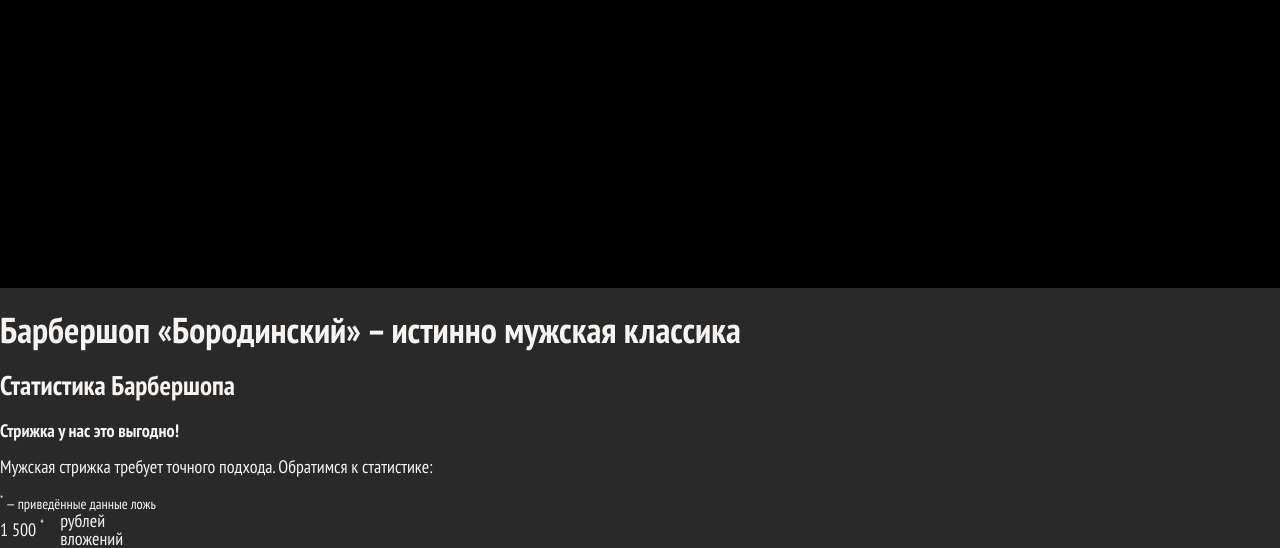
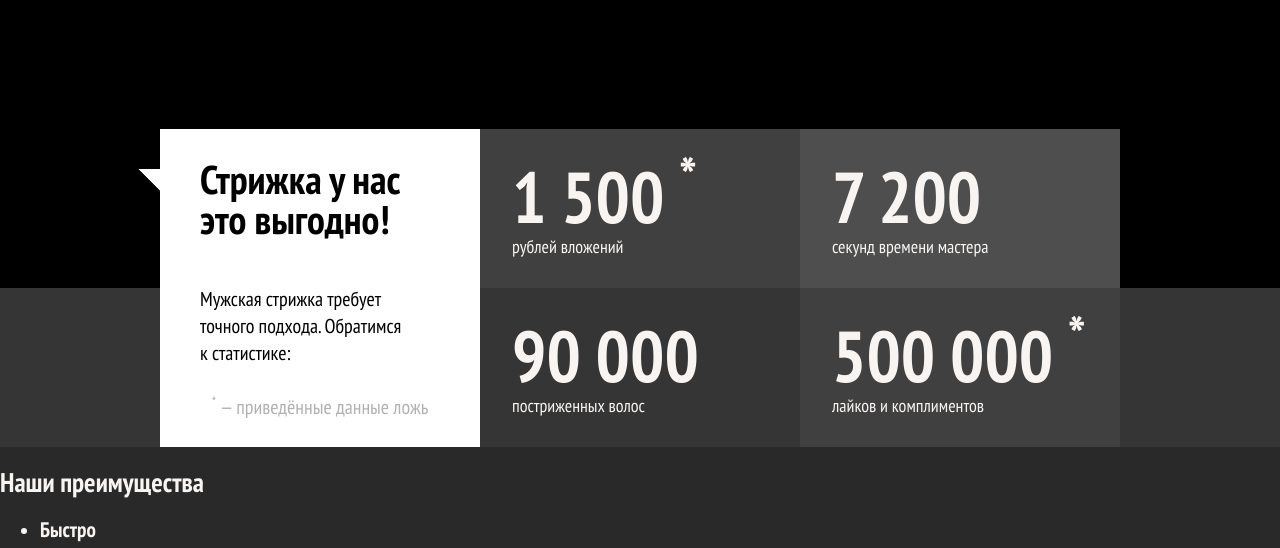
Before and after one commit to Kapatych/Barbershop, a website: page index.html in a window 1280 px wide. Shown: the part 434-982 px from the top of the page. Drawn offline with Linux system fonts and the light colour scheme.

Commit message:
Add stats

```diff
--- a/index.html
+++ b/index.html
@@ -40,9 +40,11 @@
         <ul class="nav__list user-panel">
           <li class="user-panel__item">
             <a class="user-panel__login" href="#">
-              <svg class="user-panel__login-icon" xmlns="http://www.w3.org/2000/svg" viewBox="0 0 16 16" width="16" height="16" fill="#fff">
+              <svg class="user-panel__login-icon" xmlns="http://www.w3.org/2000/svg" viewBox="0 0 16 16" width="16"
+                   height="16" fill="#fff">
                 <path d="M0 7h7.01V4.06l3.95 3.95-3.95 3.9V9.06L0 9.02V7z"></path>
-                <path d="M7.01 0v2h7.02v11.99H7.01V16H16V0H7.01z"></path></svg>
+                <path d="M7.01 0v2h7.02v11.99H7.01V16H16V0H7.01z"></path>
+              </svg>
               <span>Войти</span>
             </a>
           </li>
@@ -54,37 +56,39 @@
 </header>
 
 <main class="main">
-  <h1 class="main-title visually-hidden">Барбершоп «Бородинский» – истинно мужская классика</h1>
+  <h1 class="hidden">Барбершоп «Бородинский» – истинно мужская классика</h1>
   <section class="stats">
+    <div class="stats__container container">
       <div class="stats__header">
-      <h2 class="visually-hidden">Статистика Барбершопа</h2>
-      <b class="stats__slogan">Стрижка у нас это выгодно!</b>
-      <p class="stats__intro">Мужская стрижка требует точного подхода. Обратимся к статистике:</p>
-      <small class="stats__legend stats__legend--top">
+        <h2 class="hidden">Статистика Барбершопа</h2>
+        <p class="stats__slogan">Стрижка у нас <br> это выгодно!</p>
+        <p class="stats__text">Мужская стрижка требует точного подхода. Обратимся к статистике:</p>
+        <span class="stats__legend stats__legend--top">
         <sup>*</sup> — приведённые данные ложь
-      </small>
+      </span>
       </div>
-    <table class="stats__list">
-      <tr>
-        <td class="stats__value">1 500 <sup>*</sup></td>
-        <td class="stats__field">рублей<br>вложений</td>
-      </tr>
-      <tr>
-        <td class="stats__value">7 200 <sup>*</sup></td>
-        <td class="stats__field">секунд<br>времени мастера</td>
-      </tr>
-      <tr>
-        <td class="stats__value">90 000 <sup>*</sup></td>
-        <td class="stats__field">постриженных<br>волос</td>
-      </tr>
-      <tr>
-        <td class="stats__value">500 000 <sup>*</sup></td>
-        <td class="stats__field">лайков<br>и комплиментов</td>
-      </tr>
-    </table>
-    <small class="stats__legend stats__legend--bottom">
+      <ul class="stats__list">
+        <li class="stats__item">
+          <p class="stats__value">1 500 <sup>*</sup></p>
+          <p class="stats__field">рублей <br>вложений</p>
+        </li>
+        <li class="stats__item">
+          <p class="stats__value">7 200</p>
+          <p class="stats__field">секунд <br>времени мастера</p>
+        </li>
+        <li class="stats__item">
+          <p class="stats__value">90 000</p>
+          <p class="stats__field">постриженных <br>волос</p>
+        </li>
+        <li class="stats__item">
+          <p class="stats__value">500 000 <sup>*</sup></p>
+          <p class="stats__field">лайков <br>и комплиментов</p>
+        </li>
+      </ul>
+      <span class="stats__legend stats__legend--bottom">
       <sup>*</sup> — приведённые данные ложь
-    </small>
+    </span>
+    </div>
   </section>
 
   <section class="advantages">
--- a/sass/blocks/header.scss
+++ b/sass/blocks/header.scss
@@ -19,12 +19,6 @@
   height: 30px;
 }
 
-@media (max-width: 767.98px) {
-  .header__container {
-    max-width: 320px;
-  }
-}
-
 @media (min-width: 768px) {
   .header {
     background-color: #000000;
--- /dev/null
+++ b/sass/blocks/stats.scss
@@ -0,0 +1,183 @@
+.stats {
+  background-color: #242424;
+}
+
+.stats__header {
+  padding: 30px 40px;
+  background-color: #ffffff;
+  color: #000000;
+}
+
+.stats__slogan {
+  margin: 0;
+  padding: 0 30px;
+  font-size: 30px;
+  font-weight: bold;
+  text-transform: uppercase;
+}
+
+.stats__text {
+  margin-bottom: 0;
+  font-size: 20px;
+}
+
+.stats__list {
+  margin: 0;
+  padding: 0;
+  list-style: none;
+}
+
+.stats__item {
+  display: flex;
+  justify-content: space-between;
+  padding: 25px 20px;
+
+  &:nth-child(odd) {
+    background: #404040;
+  }
+
+  &:nth-child(even) {
+    background: #4e4e4e;
+  }
+}
+
+.stats__value {
+  margin: 0;
+  font-size: 40px;
+  font-weight: bold;
+}
+
+.stats__field {
+  margin: 0;
+  text-align: right;
+  color: #f7f4f1;
+}
+
+.stats__legend {
+  display: block;
+  opacity: 0.3;
+  font-size: 20px;
+  text-align: center;
+
+  &--top {
+    display: none;
+  }
+
+  &--bottom {
+    margin-top: 20px;
+  }
+}
+
+@media (min-width: 768px) {
+
+  .stats {
+    background-color: #353535;
+  }
+
+  .stats__container {
+    display: flex;
+    flex-wrap: wrap;
+  }
+
+  .stats__header {
+    position: relative;
+    display: flex;
+    flex-wrap: wrap;
+    margin-top: -184px;
+
+    &:before {
+      content: "";
+      position: absolute;
+      top: 40px;
+      left: -22px;
+      width: 23px;
+      height: 23px;
+      display: block;
+      background: url("../../img/stats-triangle.png");
+    }
+  }
+
+  .stats__list {
+    display: flex;
+    flex-wrap: wrap;
+  }
+
+  .stats__item {
+    display: block;
+    flex-basis: 50%;
+    padding: 32px;
+
+    &:nth-child(3) {
+      background: #353535;
+    }
+
+    &:nth-child(4) {
+      background: #404040;
+    }
+  }
+
+  .stats__value {
+    font-size: 72px;
+  }
+
+  .stats__field {
+    margin-top: 5px;
+    text-align: left;
+
+    br {
+      display: none;
+    }
+  }
+
+  .stats__slogan {
+    flex-basis: 50%;
+    padding: 0;
+    font-size: 40px;
+    text-transform: none;
+  }
+
+  .stats__text {
+    flex-basis: 50%;
+    margin-top: 0;
+    padding: 4px 39px 0;
+    line-height: 27px;
+  }
+
+  .stats__legend {
+
+    &--top {
+      display: block;
+      margin-top: 19px;
+    }
+
+    &--bottom {
+      display: none;
+    }
+  }
+}
+
+@media (min-width: 1200px) {
+  .stats__header {
+    display: block;
+    margin-top: -159px;
+    flex-basis: calc(100% / 3);
+  }
+
+  .stats__text {
+    padding: 0;
+    margin-top: 47px;
+    max-width: 206px;
+  }
+
+  .stats__list {
+    margin-top: -159px;
+    flex-basis: calc(100% / 3 * 2);
+  }
+
+  .stats__legend {
+
+    &--top {
+      margin-top: 30px;
+    }
+  }
+}
--- a/sass/style.scss
+++ b/sass/style.scss
@@ -26,7 +26,7 @@ img {
 
 .container {
   margin: 0 auto;
-  max-width: 280px;
+  max-width: 320px;
 }
 
 .hidden {
@@ -56,3 +56,4 @@ img {
 @import "blocks/nav";
 @import "blocks/site-nav";
 @import "blocks/user-panel";
+@import "blocks/stats";
```
Also changed, not shown: css/style.css, img/stats-triangle.png (added). Lines whose indentation alone changed are shown as unchanged.
